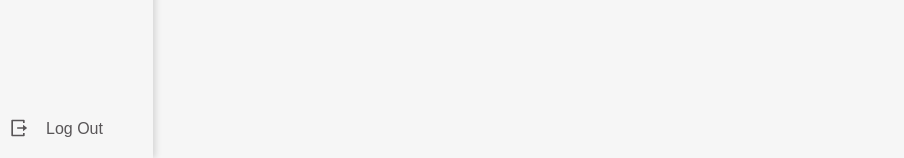
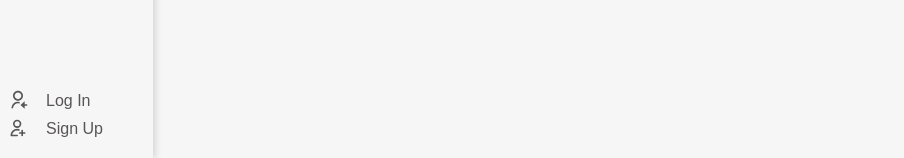
Before and after one commit to Flo-aq/BrainBox-frontend, a React (Vite) app: page /login in a window 1280 px wide. Both pictures are taken after a click on the button 18 px from the left and 28 px from the top of the page. Shown: the part 642-800 px from the top of the page, without its empty margins (0-904 px from the left). Built offline with nearby package versions, Linux system fonts and the light colour scheme; a web font is replaced by a local one.

Commit message:
feat: botones segun login o logout

```diff
--- a/src/Components/Navbar/Navbar.jsx
+++ b/src/Components/Navbar/Navbar.jsx
@@ -5,37 +5,39 @@ import icon from '../../Images/logo.svg'
 export const Navbar = () => {
   // TODO show according to user-token
   const [expanded, setExpanded] = useState(false);
+  const token = localStorage.getItem('token');
+  const role = localStorage.getItem('role')
 
   const toggleNavbar = () => {
     setExpanded(prev => !prev);
   };
 
-  const handleClick = (e) => {
-    // Lógica de log out
-    console.log('Log Out clicked');
+  const handleSignOut = () => {
+    localStorage.removeItem('token');
+    localStorage.removeItem('role')
   };
-
-  const token = localStorage.getItem('token');
-  const role = localStorage.getItem('role')
 
 
   return (
     <div className={`navbar ${expanded ? 'expanded' : ''}`}>
       <div className='navbar-section'>
-        {!expanded ? <button className='open-navbar' onClick={toggleNavbar}>
+        {!expanded ? (
+        <button className='open-navbar' onClick={toggleNavbar}>
           <svg width="800px" height="800px" viewBox="0 0 24 24" xmlns="http://www.w3.org/2000/svg">
             <path stroke="none"
               strokeLinecap="round"
               strokeLinejoin="round" fill="currentColor" d="M16.172 11l-5.364-5.364 1.414-1.414L20 12l-7.778 7.778-1.414-1.414L16.172 13H4v-2z" />
           </svg>
         </button>
-          : <button className='close-navbar' onClick={toggleNavbar}>
+        ) : (
+        <button className='close-navbar' onClick={toggleNavbar}>
             <svg stroke="none"
               strokeLinecap="round"
               strokeLinejoin="round" fill="currentColor" width="800px" height="800px" viewBox="0 0 24 24" xmlns="http://www.w3.org/2000/svg">
               <path d="M7.828 11H20v2H7.828l5.364 5.364-1.414 1.414L4 12l7.778-7.778 1.414 1.414z" />
             </svg>
-          </button>}
+          </button>
+          )}
       </div>
       <div className="navbar-section logo">
         <a href="/">
@@ -116,8 +118,25 @@ export const Navbar = () => {
       </div>
 
       <div className="navbar-section">
-      {token === "" && ( <>
-        <a href="login">
+        {token != "null" && (
+          <a href="/">
+              <div onClick={handleSignOut} className="navbar-item">
+                <svg width="800px" height="800px" viewBox="0 0 24 24" xmlns="http://www.w3.org/2000/svg">
+                  <path
+                    d="M5 22a1 1 0 0 1-1-1V3a1 1 0 0 1 1-1h14a1 1 0 0 1 1 1v3h-2V4H6v16h12v-2h2v3a1 1 0 0 1-1 1H5zm13-6v-3h-7v-2h7V8l5 4-5 4z"
+                    fill="currentColor"
+                    stroke="none"
+                    strokeLinecap="round"
+                    strokeLinejoin="round"
+                  />
+                </svg>
+                <span>Log Out</span>
+              </div>
+            </a>
+        )}
+        {token == "null" && (
+          <>
+          <a href="/login">
             <div className="navbar-item">
               <svg width="800px" height="800px" viewBox="0 0 24 24" xmlns="http://www.w3.org/2000/svg">
                 <path stroke="none"
@@ -140,20 +159,6 @@ export const Navbar = () => {
           </a>
           </>
           )}
-        {token !== "" && (
-          <div onClick={handleClick} className="navbar-item">
-            <svg width="800px" height="800px" viewBox="0 0 24 24" xmlns="http://www.w3.org/2000/svg">
-              <path
-                d="M5 22a1 1 0 0 1-1-1V3a1 1 0 0 1 1-1h14a1 1 0 0 1 1 1v3h-2V4H6v16h12v-2h2v3a1 1 0 0 1-1 1H5zm13-6v-3h-7v-2h7V8l5 4-5 4z"
-                fill="currentColor"
-                stroke="none"
-                strokeLinecap="round"
-                strokeLinejoin="round"
-              />
-            </svg>
-            <span>Log Out</span>
-          </div>
-        )}
       </div>
     </div>
   );
--- a/src/pages/LogIn/LogIn.jsx
+++ b/src/pages/LogIn/LogIn.jsx
@@ -42,13 +42,17 @@ function Login() {
     try {
       const response = await axios.post(`${import.meta.env.VITE_BACKEND_URL}/login`, dataToSend);
       if (response.status === 200) {
-        const { token, estudiante } = response.data;
-        localStorage.setItem('token', token);
+        const { access_token, estudiante } = response.data;
+        localStorage.setItem('token', access_token);
         localStorage.setItem('userId', estudiante.id);
         localStorage.setItem('email', estudiante.email);
         localStorage.setItem('role', estudiante.role)
         console.log("Login successful:", response.data);
-        navigate('/calendar');
+        if (estudiante.role == "user") {
+          navigate('/userclasses');
+        } else if (estudiante.role == "admin") {
+          navigate('/adminclasses');
+        }
       }
 
     } catch (error) {
```
Lines whose indentation alone changed are shown as unchanged.
